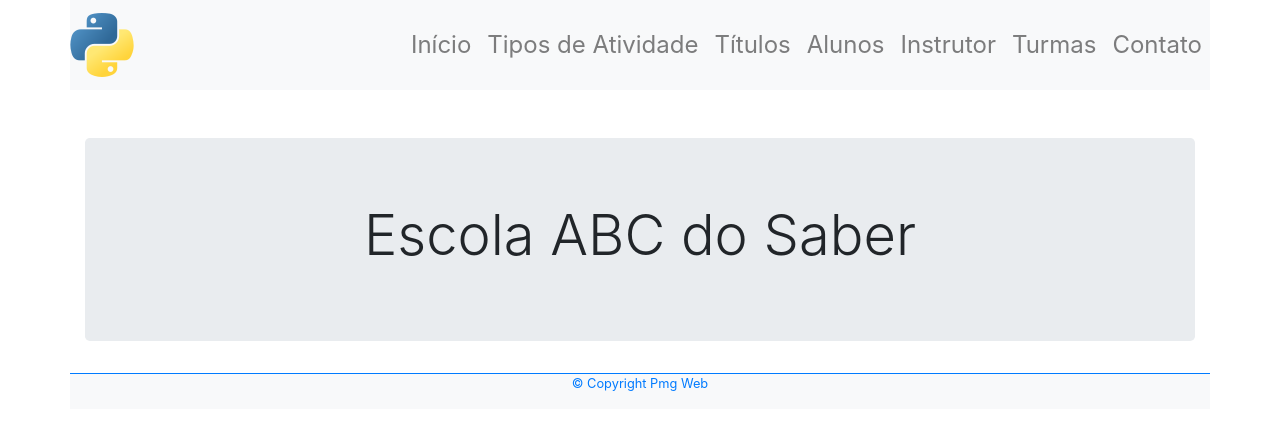
After one commit to msferreira-prof/abcdosaber_python, a Django app: page / in a window 1280 px wide. The commit adds this page. Shown: the top 430 px of the page. Run offline with Django 4.2, Linux system fonts and the light colour scheme.

```diff
--- a/abcdosaber/settings.py
+++ b/abcdosaber/settings.py
@@ -123,6 +123,7 @@ USE_TZ = True
 # https://docs.djangoproject.com/en/4.2/howto/static-files/
 
 STATIC_URL = 'static/'
+STATICFILES_DIRS = [BASE_DIR / 'static']
 
 # Default primary key field type
 # https://docs.djangoproject.com/en/4.2/ref/settings/#default-auto-field
--- a/abcdosaber/urls.py
+++ b/abcdosaber/urls.py
@@ -16,9 +16,17 @@ Including another URLconf
 """
 from django.contrib import admin
 from django.urls import include, path
+from django.views.generic import TemplateView
+from django.conf import settings
+from django.conf.urls.static import static
+
+from abcdosaber import settings
 
 urlpatterns = [
     path('admin/', admin.site.urls),
+
+    path('', TemplateView.as_view(template_name='escola.html')),
+
     path('tipodeatividade/', include('tipodeatividade.urls')),
     #path('aluno/', include('aluno.urls')),
     #path('instrutor/', include('instrutor.urls')),
--- /dev/null
+++ b/static/css/meu-estilo.css
@@ -0,0 +1,96 @@
+.my-font-family {
+    font-family: 'Open Sans', sans-serif;
+}
+
+.my-label-color-purple {
+    color: #470864;
+}
+
+/* menu */
+.my-color-purple {
+    color: #470864 !important;
+}
+
+.my-bg-color-purple {
+    background-color: #470864;
+}
+
+.my-bg-color-principal {
+    background-color: rgb(231, 178, 153);
+}
+
+.navbar {
+    font-size: 24px;
+}
+
+.navitem {
+    color: #470864;
+}
+
+/* outros */
+.my-h2 {
+    font-size: 36px;
+    font-weight: bold;
+    color: #470864;
+    border-bottom: 1px solid #470864;
+}
+
+.my-badge-vertical-align-super {
+    vertical-align: super;
+}
+
+.meu-h5-font-size {
+    font-size: 1.2em;
+}
+
+/* tabelas */
+.my-table-hover tbody > tr:hover {
+    background-color: #a1cc9c4f;
+}
+
+.my-table-image td {
+    vertical-align: middle;
+}
+
+.my-table-td-first-child td:first-child {
+    text-align: left;
+}
+
+.my-table-th th {
+    font-size: 24px;
+    color: #008080;
+    background-color: rgb(249, 255, 206);
+}
+
+.my-border-bottom {
+    border-bottom: 1px solid rgb(231, 10, 76);
+}
+
+.my-table-border-bottom tr {
+    border-bottom: 1px solid rgb(214, 193,226);
+}
+
+/* define uma cor de borda e uma sombra para o card ativo pelo mouse */
+.card:hover{
+    border-color: #470864;
+    box-shadow: 0 10px 20px rgba(0,0,0,.12), 0 4px 8px rgba(0,0,0,.06);
+}
+
+/* define um conjunto de regras para subclasses */
+.fonte-bold {
+    font-weight: bold;
+}
+
+/* define cor para o icone utilizado no jumbotron */
+.material-icons.stateblue {
+    color: #6A5ACD;
+    vertical-align: bottom;
+}
+
+.copyright {
+    font-size: .8rem;
+}
+
+.tooltip_sublinhado {
+    text-decoration: underline;
+}
--- a/templates/base_template.html
+++ b/templates/base_template.html
@@ -1,13 +1,17 @@
+{% load static %}
 <!DOCTYPE html>
 <html lang="pt-br">
 
 <head>
-    <title>Django - Exercícios</title>
+
+    {% block title %}
+    {% endblock %}
+
     <meta charset="utf-8">
     <meta name="viewport" content="width=device-width, initial-scale=1, shrink-to-fit=no">
 
     <!-- define e insere um favicon no documento HTML -->
-    <link href="./img/python.ico" rel="shortcut icon">
+    <link href="{% static 'img/python.ico' %}" rel="shortcut icon">
 
     <!-- versao gratuita do Font Awesome icons-->
     <script src="https://use.fontawesome.com/releases/v5.15.3/js/all.js" crossorigin="anonymous"></script>
@@ -20,7 +24,7 @@
     <!-- Google  icons -->
     <link href="https://fonts.googleapis.com/icon?family=Material+Icons" rel="stylesheet">
 
-    <link href="./css/meu-estilo.css" rel="stylesheet">
+    <link href="{% static 'css/meu-estilo.css' %}" rel="stylesheet">
 </head>
 
 <body>
@@ -35,7 +39,7 @@
             <!-- logo -->
             <div>
                 <a class="navbar-brand mx-auto">
-                    <img src="./img/python_64.png">
+                    <img src="{% static 'img/python_64.png' %}">
                 </a>
             </div>
 
@@ -45,25 +49,17 @@
             </button>
 
             <!-- menu -->
-            <div class="collapse navbar-collapse justify-content-end" id="mynavbar">
-                <div class="navbar-nav">
-                    <a href="./escola.html" class="nav-link">Início</a>
-                    <a href="./tipoatividade/cadastroTiposAtividade.html" class="nav-link">Tipos de Atividade</a>
-                    <a href="./titulo/cadastroTitulos.html" class="nav-link">Títulos</a>
-                    <a href="./aluno/cadastroAluno.html" class="nav-link">Alunos</a>
-                    <a href="./instrutor/cadastroInstrutor.html" class="nav-link">Instrutor</a>
-                    <a href="./turma/cadastroTurma.html" class="nav-link">Turmas</a>
-                    <a href="./contato/contato.html" class="nav-link">Contato</a>
-                </div>
-            </div>
+            {% block menu %}
+            {% endblock %}
         </nav>
 
-        <div class="container text-center">
-            <div class="jumbotron mt-5">
-                <h1 class="display-4">Escola ABC do Saber</h1>
-            </div>
-        </div>
+        {% block titulo_pagina %}
+        {% endblock %}
+
     </header>
+
+    {% block corpo %}
+    {% endblock %}
 
     <footer class="container text-center">
         <div class="row border-top border-primary bg-light">
--- /dev/null
+++ b/templates/escola.html
@@ -0,0 +1,27 @@
+{% extends "base_template.html" %}
+
+{% block title %}
+    <title>Escola ABC do Saber</title>
+{% endblock %}
+
+{% block menu %}
+    <div class="collapse navbar-collapse justify-content-end" id="mynavbar">
+        <div class="navbar-nav">
+            <a href="./escola.html" class="nav-link">Início</a>
+            <a href="./tipoatividade/cadastroTiposAtividade.html" class="nav-link">Tipos de Atividade</a>
+            <a href="./titulo/cadastroTitulos.html" class="nav-link">Títulos</a>
+            <a href="./aluno/cadastroAluno.html" class="nav-link">Alunos</a>
+            <a href="./instrutor/cadastroInstrutor.html" class="nav-link">Instrutor</a>
+            <a href="./turma/cadastroTurma.html" class="nav-link">Turmas</a>
+            <a href="./contato/contato.html" class="nav-link">Contato</a>
+        </div>
+    </div>
+{% endblock %}
+
+{% block titulo_pagina %}
+    <div class="container text-center">
+        <div class="jumbotron mt-5">
+            <h1 class="display-4">Escola ABC do Saber</h1>
+        </div>
+    </div>
+{% endblock %}
```
Also changed, not shown: templates/index.html (deleted, +0 -11 lines), static/img/paginaemconstrucao.jpg (added), static/img/python.ico (added), static/img/python_128.png (added), static/img/python_16.png (added), static/img/python_256.png (added), static/img/python_32.png (added), static/img/python_64.png (added).
